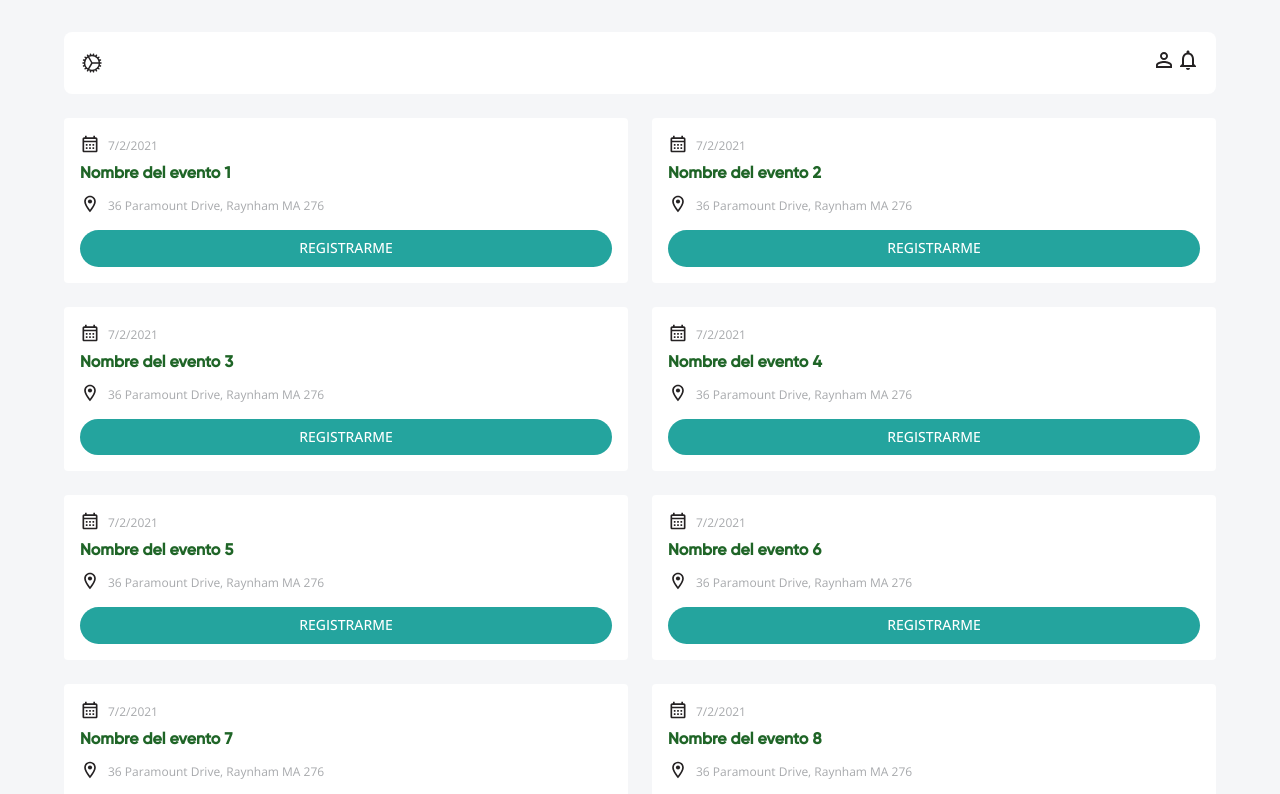
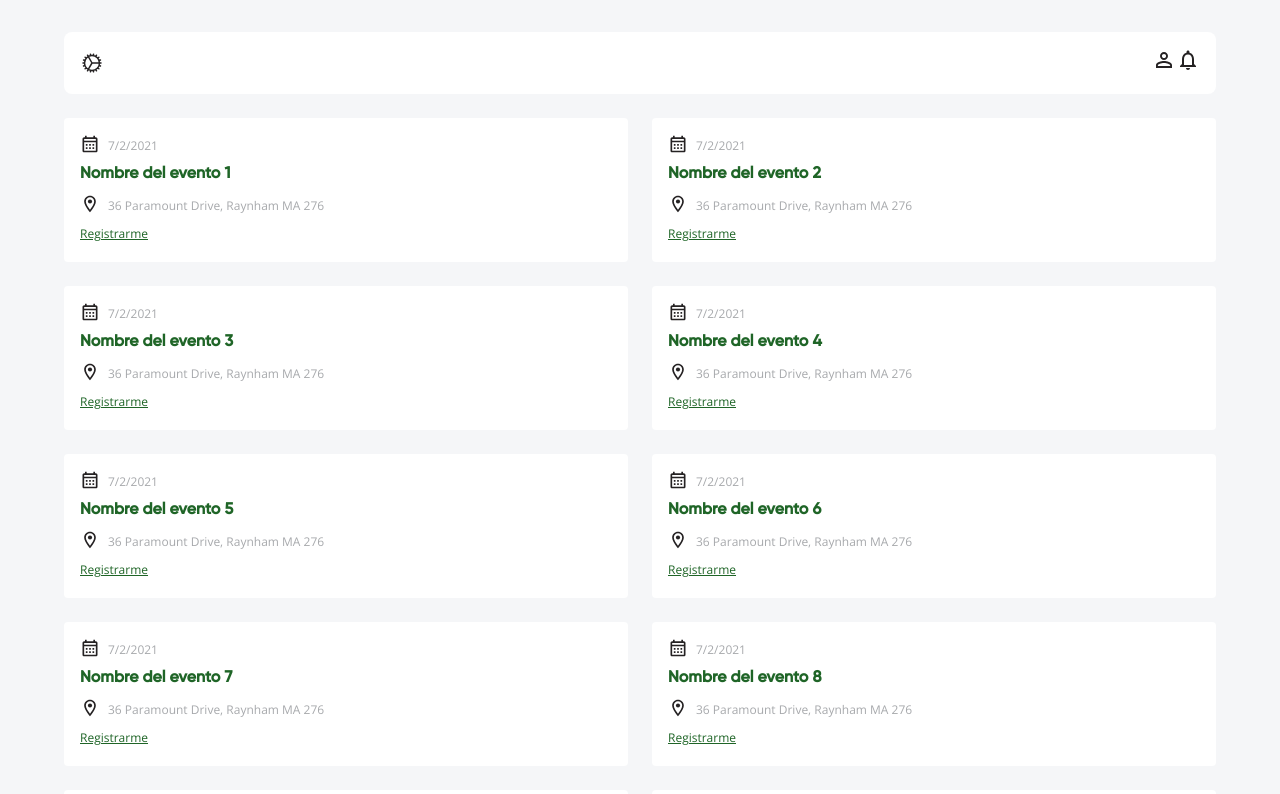
Before and after one commit to jorgetejeda/volunteer-app, a Next.js app: page /events in a window 1280 px wide. Shown: the top 794 px of the page. Built offline with nearby package versions, Linux system fonts and the light colour scheme.

Commit message:
restructured component directory

```diff
--- a/src/app/events/page.tsx
+++ b/src/app/events/page.tsx
@@ -1,9 +1,9 @@
 "use client";
 import React from "react";
 import { Container, Grid, Paper } from "@mui/material";
-import { CardEvent } from "@/components/CardEvent";
+import { CardEvent } from "@/components";
 
-export default function Event() {
+export default function EventPage() {
   const events = Array(10)
     .fill(null)
     .map((_, index) => ({
@@ -22,9 +22,9 @@ export default function Event() {
                 name={event.name}
                 date={event.date}
                 location={event.location}
-                button={{
+                redirect={{
                   label: "Registrarme",
-                  onClick: () => console.log("Registrame"),
+                  to: `/events/${index}`,
                 }}
               />
             </Paper>
--- a/src/components/ButtonLink.tsx
+++ b/src/components/ButtonLink/index.tsx
@@ -1,9 +1,17 @@
 import theme from "@/theme";
 import Link from "next/link";
 
-type ButtonLinkProps = { to: string; label: string };
+type ButtonLinkProps = {
+  to: string;
+  label: string;
+  variant?: "contained" | "text";
+};
 
-export const ButtonLink = ({ to, label }: ButtonLinkProps) => {
+export const ButtonLink = ({
+  to,
+  label,
+  variant = "text",
+}: ButtonLinkProps) => {
   return (
     <Link
       href={to}
--- a/src/components/CardEvent.tsx
+++ /dev/null
@@ -1,79 +0,0 @@
-import React from "react";
-import { Box, Grid, Typography } from "@mui/material";
-import { Button } from "./Button";
-// Icons
-import CalendarMonthOutlinedIcon from "@mui/icons-material/CalendarMonthOutlined";
-import LocationOnOutlinedIcon from "@mui/icons-material/LocationOnOutlined";
-import { Img } from "./Image";
-import theme from "@/theme";
-
-type CardEventProps = {
-  image?: {
-    src: string;
-    alt: string;
-  };
-  name: string;
-  date: string;
-  description?: string;
-  location: string;
-  button?: {
-    label: string;
-    onClick: () => void;
-  };
-};
-
-export const CardEvent = ({
-  image,
-  name,
-  date,
-  description,
-  location,
-  button,
-}: CardEventProps) => {
-  return (
-    <Box
-      padding={2}
-      borderRadius={2}
-      display="flex"
-      flexDirection="column"
-    >
-      <Grid container spacing={2}>
-        {image && (
-          <Grid item md={4} sm={12}>
-            {/* <Img */}
-            {/*   src={`https://images.unsplash.com/photo-1537944434965-cf4679d1a598?auto=format&fit=crop&w=400&h=250&q=60`} */}
-            {/*   width={200} */}
-            {/*   height={200} */}
-            {/*   alt="test image" */}
-            {/* /> */}
-          </Grid>
-        )}
-        <Grid item md={image ? 8 : 12} sm={12}>
-          <Box display="flex" flexDirection='column' gap={1}>
-          <Box display="flex" alignItems="end" gap={1}>
-            <CalendarMonthOutlinedIcon fontSize="small" />
-            <Typography variant="caption">{date}</Typography>
-          </Box>
-
-          <Box>
-            <Typography variant="h4" color={theme.palette.text.accent}>{name}</Typography>
-          </Box>
-
-          {description && (
-            <Box>
-              <Typography variant="body1" color={theme.palette.text.secondary}>{description}</Typography>
-            </Box>
-          )}
-
-          <Box display="flex" alignItems="end" gap={1}>
-            <LocationOnOutlinedIcon fontSize="small" />
-            <Typography variant="caption">{location}</Typography>
-          </Box>
-
-          {button && <Button variant="contained">{button.label}</Button>}
-          </Box>
-        </Grid>
-      </Grid>
-    </Box>
-  );
-};
--- /dev/null
+++ b/src/components/CardEvent/index.tsx
@@ -0,0 +1,66 @@
+import React from "react";
+import { Box, Grid, Typography } from "@mui/material";
+// Icons
+import CalendarMonthOutlinedIcon from "@mui/icons-material/CalendarMonthOutlined";
+import LocationOnOutlinedIcon from "@mui/icons-material/LocationOnOutlined";
+import { Img } from "./Image";
+import theme from "@/theme";
+import { ButtonLink } from "../ButtonLink";
+
+export const CardEvent = ({
+  image,
+  name,
+  date,
+  description,
+  location,
+  redirect,
+}: CardEventProps) => {
+  return (
+    <Box padding={2} borderRadius={2} display="flex" flexDirection="column">
+      <Grid container spacing={2}>
+        {image && (
+          <Grid item md={4} sm={12}>
+            {/* <Img */}
+            {/*   src={`https://images.unsplash.com/photo-1537944434965-cf4679d1a598?auto=format&fit=crop&w=400&h=250&q=60`} */}
+            {/*   width={200} */}
+            {/*   height={200} */}
+            {/*   alt="test image" */}
+            {/* /> */}
+          </Grid>
+        )}
+        <Grid item md={image ? 8 : 12} sm={12}>
+          <Box display="flex" flexDirection="column" gap={1}>
+            <Box display="flex" alignItems="end" gap={1}>
+              <CalendarMonthOutlinedIcon fontSize="small" />
+              <Typography variant="caption">{date}</Typography>
+            </Box>
+
+            <Box>
+              <Typography variant="h4" color={theme.palette.text.accent}>
+                {name}
+              </Typography>
+            </Box>
+
+            {description && (
+              <Box>
+                <Typography
+                  variant="body1"
+                  color={theme.palette.text.secondary}
+                >
+                  {description}
+                </Typography>
+              </Box>
+            )}
+
+            <Box display="flex" alignItems="end" gap={1}>
+              <LocationOnOutlinedIcon fontSize="small" />
+              <Typography variant="caption">{location}</Typography>
+            </Box>
+
+            {redirect && <ButtonLink label={redirect.label} to={redirect.to} />}
+          </Box>
+        </Grid>
+      </Grid>
+    </Box>
+  );
+};
--- /dev/null
+++ b/src/components/index.ts
@@ -0,0 +1,5 @@
+export { Button } from "./Button";
+export { ButtonLink } from "./ButtonLink";
+export { CardEvent } from "./CardEvent";
+export { Footer } from "./Footer";
+export { Header } from "./Header";
```
Also changed, not shown: src/app/events/[id]/page.tsx (added, +7 -0 lines), src/components/CardEvent/types.ts (added, +14 -0 lines), src/components/Button/index.tsx (renamed from src/components/Button.tsx), src/components/Footer/index.tsx (renamed from src/components/Footer.tsx), src/components/Header/index.tsx (renamed from src/components/Header.tsx).
